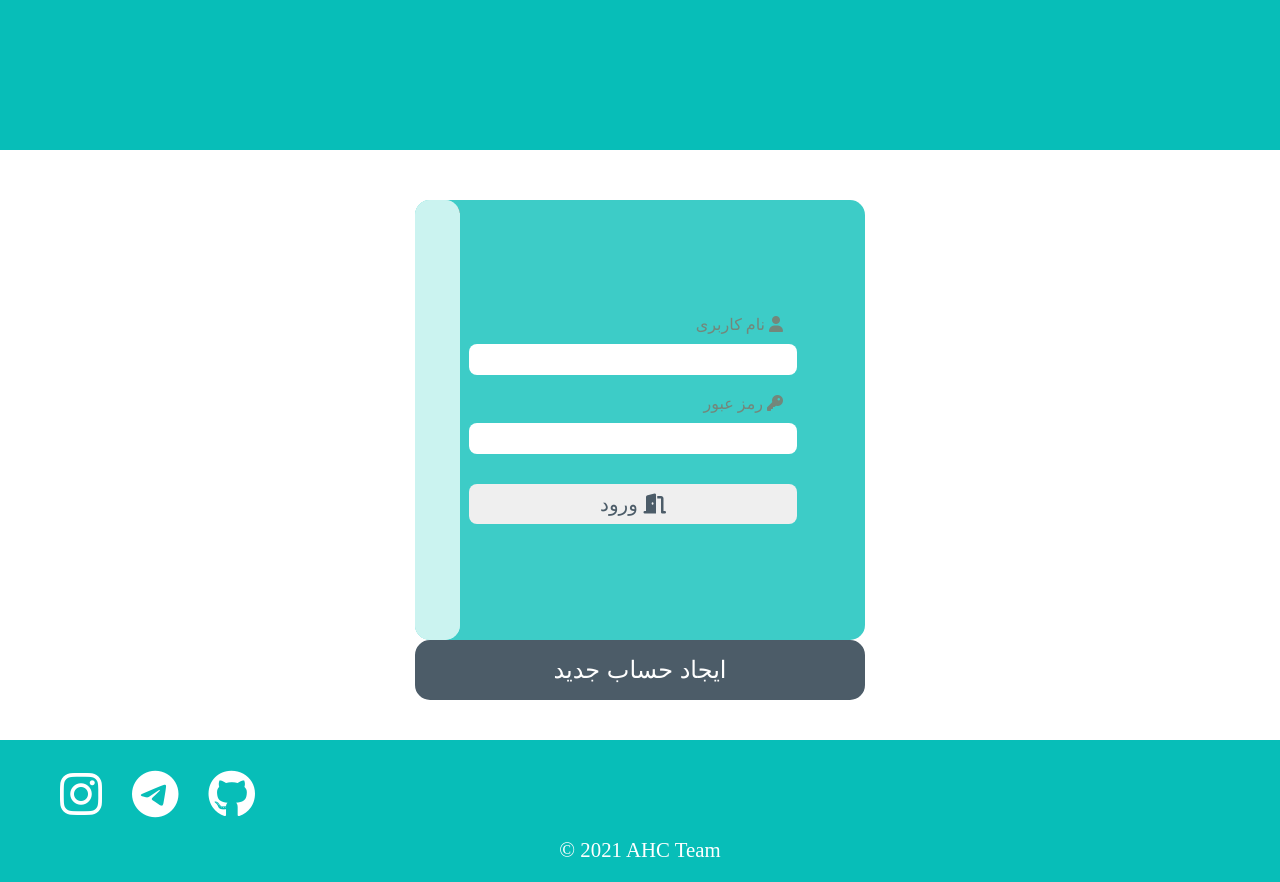
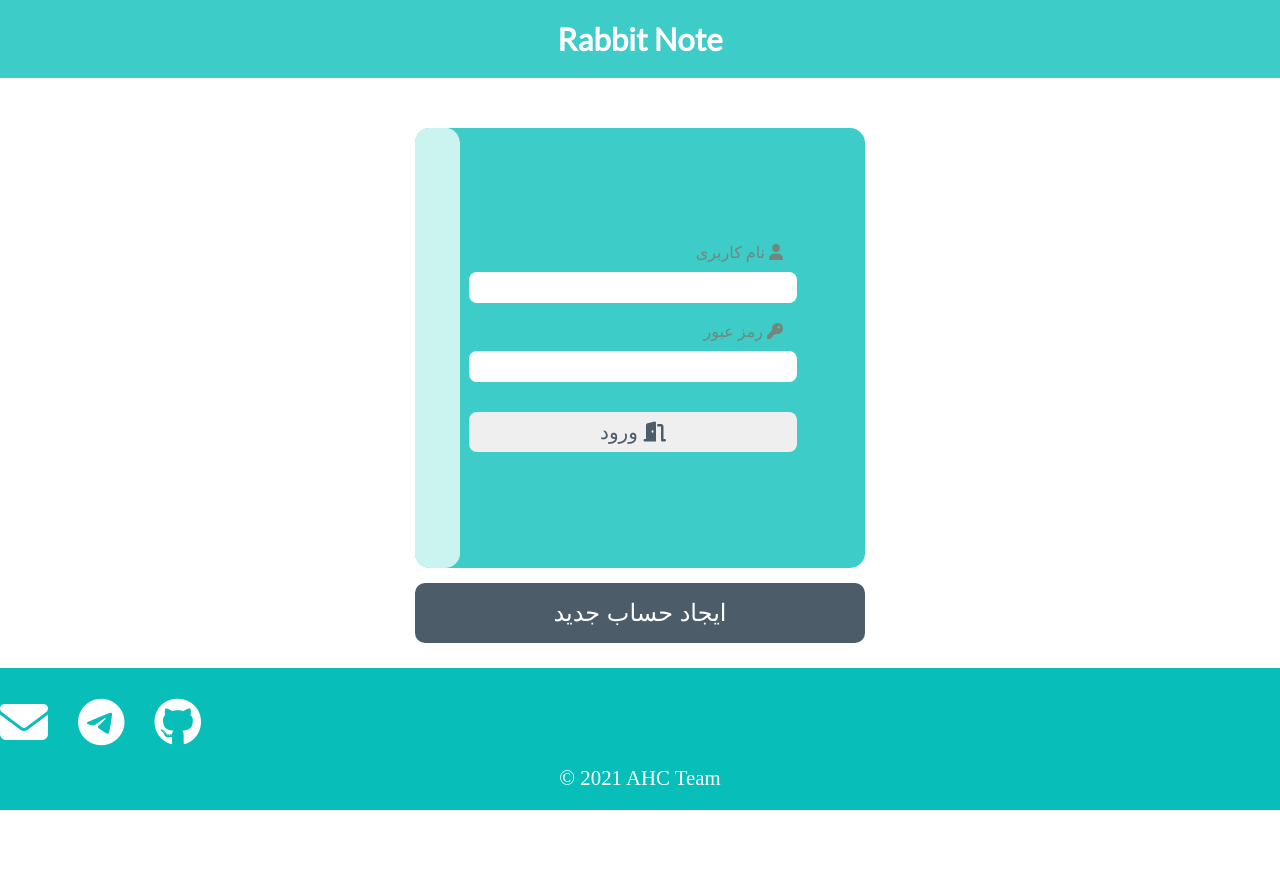
Before and after one commit to farahnaz-eslami/RabbitNote, a Django app: page /login/ in a window 1280 px wide. After the commit the page ends 810 px from the top, so only its background shows below. Run offline with Django 3.2, Linux system fonts and the light colour scheme; some libraries are stand-ins or nearby versions.

Commit message:
some changes

```diff
--- a/Notepad/static/Notepad/base.css
+++ b/Notepad/static/Notepad/base.css
@@ -20,7 +20,7 @@ a {
     border: 3px solid var(--dark-gray);
     width: 100%;
     padding: 13px 5px;
-    border-radius: 15px;
+    border-radius: 10px;
     color: #fff;
     font-size: 24px;
     cursor: pointer;
@@ -35,8 +35,18 @@ a {
 
 /* Header */
 header {
-    background-color: #07BEB8;
-    height: 150px;
+    display: flex;
+    align-items: center;
+    justify-content: center;
+    color: #fff;
+    font-size: 1.3rem;
+    font-family: "Lato", sans-serif;
+    text-align: center;
+    background-color: var(--primary-color);
+}
+
+header h2 {
+    margin: 20px 0;
 }
 
 
@@ -48,13 +58,16 @@ footer {
 
 footer .socials {
     display: flex;
-    margin-left: 30px;
 }
 
 footer .socials a {
     color: #fff;
     margin: 30px 0 0 30px;
     transition: all 0.75s;
+}
+
+footer .socials a:first-child {
+    margin-left: 0;
 }
 
 footer .socials a:hover {
--- a/Notepad/static/Notepad/login_style.css
+++ b/Notepad/static/Notepad/login_style.css
@@ -106,3 +106,7 @@
 	transition-duration: 1s;
 	transition-delay: 0.5s;
 }
+
+#change-btn {
+	margin-top: 15px;
+}
--- a/Notepad/templates/Notepad/base.html
+++ b/Notepad/templates/Notepad/base.html
@@ -5,6 +5,7 @@
     <meta charset="UTF-8">
     <meta http-equiv="X-UA-Compatible" content="IE=edge">
     <meta name="viewport" content="width=device-width, initial-scale=1.0">
+    <link href="https://fonts.googleapis.com/css2?family=Lato&family=Roboto&display=swap" rel="stylesheet">
     <link rel="stylesheet" href="https://use.fontawesome.com/releases/v5.6.1/css/all.css" integrity="sha384-gfdkjb5BdAXd+lj+gudLWI+BXq4IuLW5IT+brZEZsLFm++aCMlF1V92rMkPaX4PP" crossorigin="anonymous">
     <script src="https://kit.fontawesome.com/408c969056.js" crossorigin="anonymous"></script>
     <link rel="stylesheet" href="{% static 'Notepad/base.css' %}">
@@ -14,7 +15,7 @@
 <body>
     {% block header %}
     <header>
-
+        <h2>Rabbit Note</h2>
     </header>
     {% endblock header %}
 
@@ -24,9 +25,9 @@
     {% block footer %}
     <footer>
         <div class="socials">
-            <a href="#"><i class="fab fa-instagram fa-3x"></i></a>
-            <a href="#"><i class="fab fa-telegram fa-3x"></i></a>
-            <a href="#"><i class="fab fa-github fa-3x"></i></a>
+            <a href="#"><i class="fas fa-envelope fa-3x"></i></a>
+            <a href="t.me/smal1378"><i class="fab fa-telegram fa-3x"></i></a>
+            <a href="https://github.com/smal1378/RabbitNote"><i class="fab fa-github fa-3x"></i></a>
         </div>
         <p>&copy; 2021 AHC Team</p>
     </footer>
--- a/Notepad/templates/Notepad/login.html
+++ b/Notepad/templates/Notepad/login.html
@@ -42,7 +42,7 @@ Login | RabbitNote
 
 {% block script %}
 <script>
-    {% if True %}
+    {% if not logged_in %}
     document.getElementById("loged-in-container").style.display = "none";
     document.getElementById("login-container").style.display = "block";
     {% endif %}
```
Also changed, not shown: Notepad/static/Notepad/images/noting.jpg (added), 1 other file.
